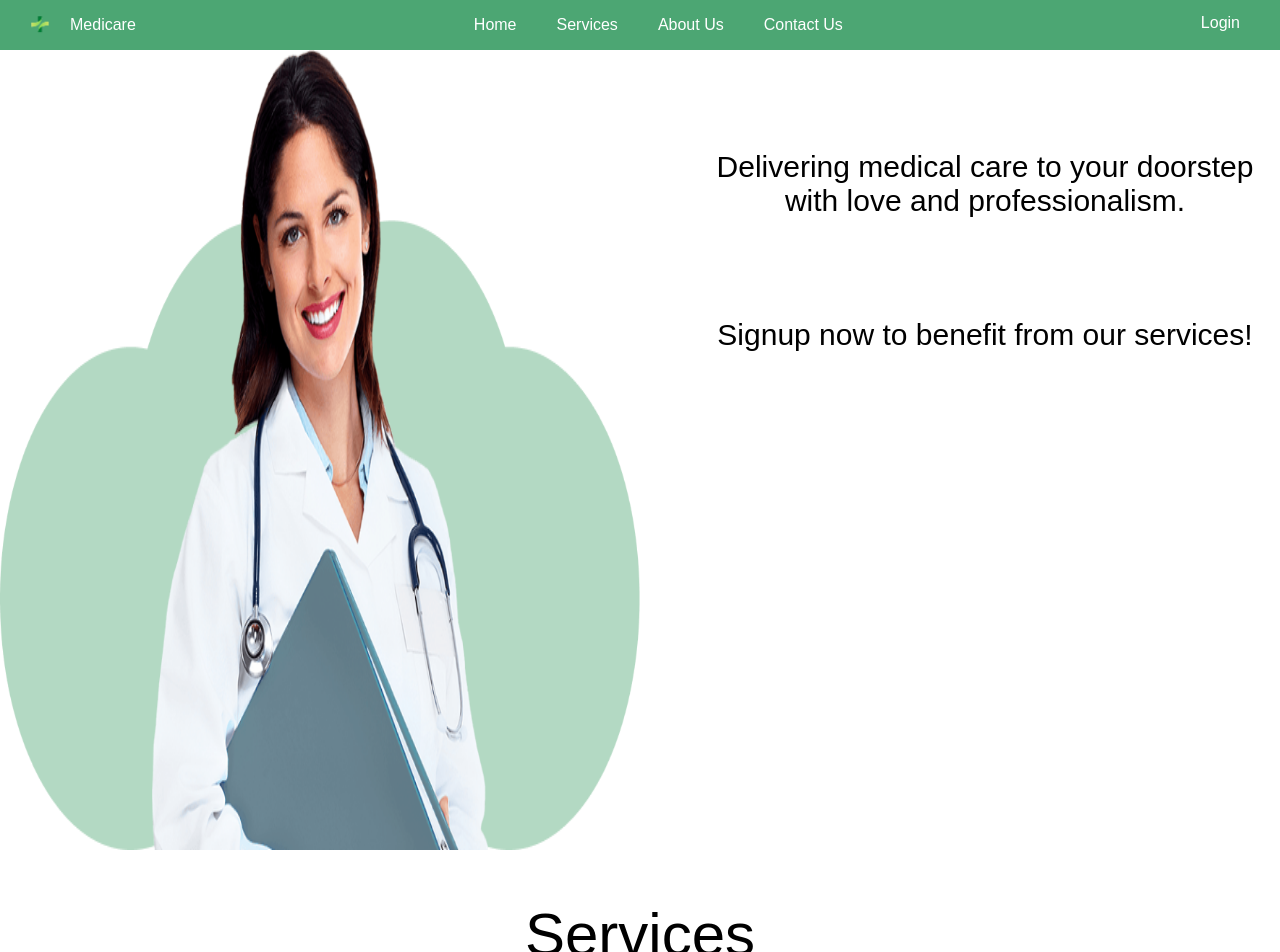
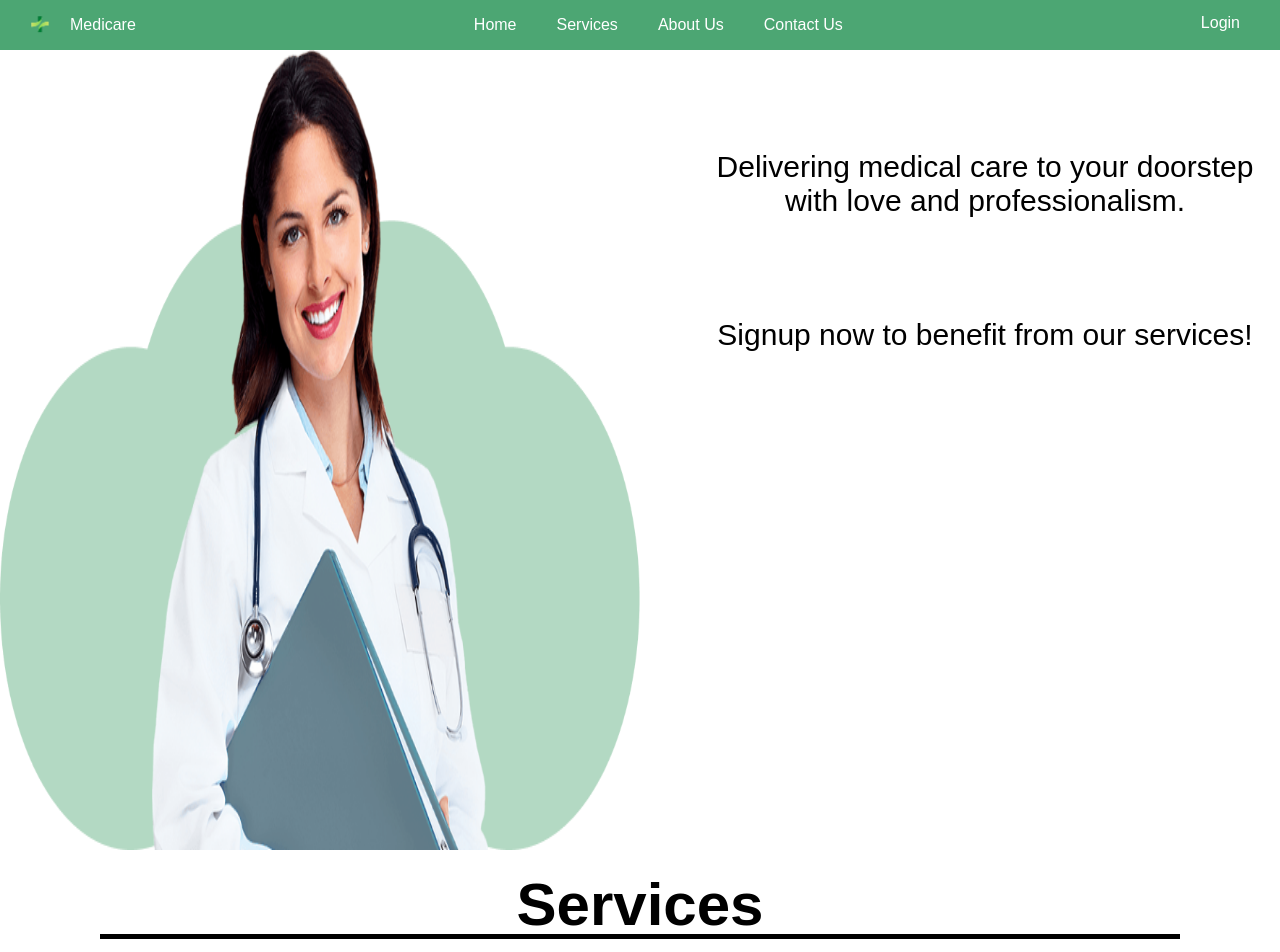
Before and after one commit to MahdiMk-dev/medicare, a React (Create React App) app in the folder user-side/frontend/user-frontend/: page / in a window 1280 px wide. Shown: the top 952 px of the page. Built offline with nearby package versions, Linux system fonts and the light colour scheme; no server answers; the database is empty.

Commit message:
profile design updates-user

```diff
--- a/user-side/frontend/user-frontend/src/styles/profile.css
+++ b/user-side/frontend/user-frontend/src/styles/profile.css
@@ -90,9 +90,14 @@ body {
 
 .url hr {
     margin-left: 15%;
-    width: 60%;
+    width: 80%;
 }
-
+.page .title{
+  font-size: 60px;
+  font-weight: bold;
+  margin-bottom: 10px;
+  margin-top: 20px;
+}
 .url a {
     color: #818181;
     display: block;
@@ -136,7 +141,8 @@ body {
 }
 
 .mainprofile .card {
-    background-color: #a8a5a529;
+    /* background-color: #a8a5a529; */
+  background-color: white ;
     border-radius: 18px;
     box-shadow: 1px 1px 8px 0 grey;
      height: 400px;
@@ -144,7 +150,8 @@ body {
     padding: 20px 0 20px 50px;
 }
 .mainprofile .table-card {
-    background-color: #a8a5a529;
+    /*background-color: #a8a5a529;*/
+    background-color: white;
     border-radius: 18px;
     box-shadow: 1px 1px 8px 0 grey;
      height: 400px;
```
